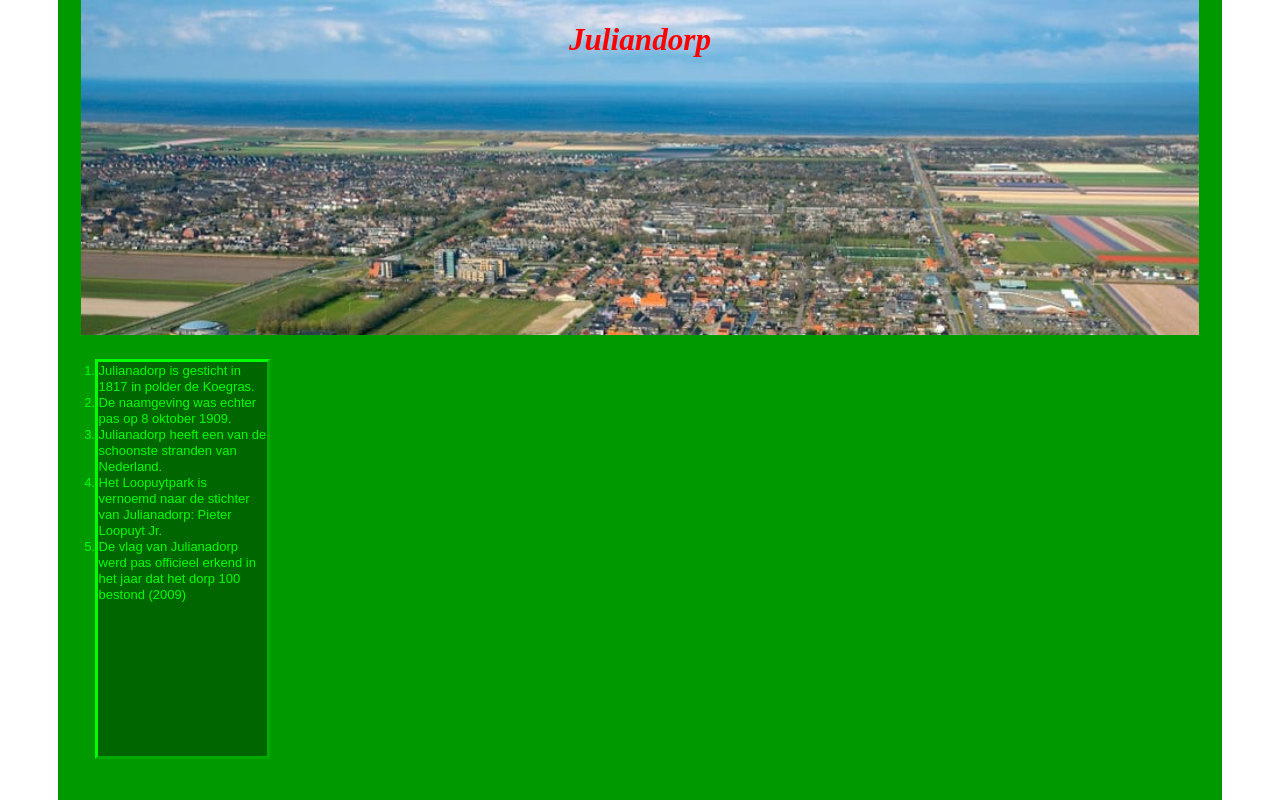
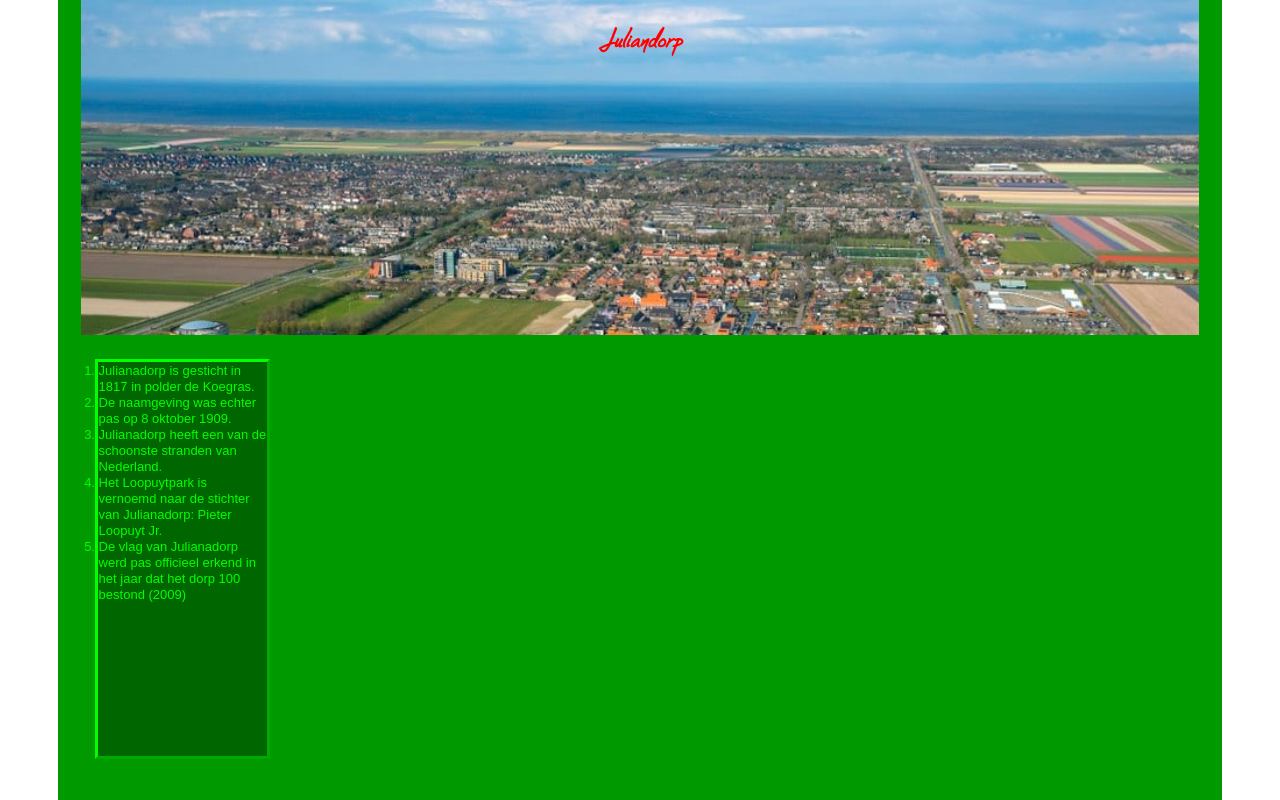
Before and after one commit to MrLoire/Respnsive, a plain HTML site: page index.html in a window 1280 px wide. Shown: the top 800 px of the page. Drawn offline with Linux system fonts and the light colour scheme.

Commit message:
Add files via upload

```diff
--- a/index.css
+++ b/index.css
@@ -1,5 +1,5 @@
 @charset "utf-8";
-@import url("Soljik_Dambaek/stylesheet.css");
+@import url("stylesheet.css");
 
 img, object, embed, video {
 	max-width: 100%;
--- /dev/null
+++ b/stylesheet.css
@@ -0,0 +1,4 @@
+@font-face {
+	font-family: 'Soljik Dambaek';
+	src: url('Soljik-Dambaek.ttf') format('truetype');
+}
```
Also changed, not shown: boilerplate.css (+0 -42 lines), index.html (+0 -1 lines).
